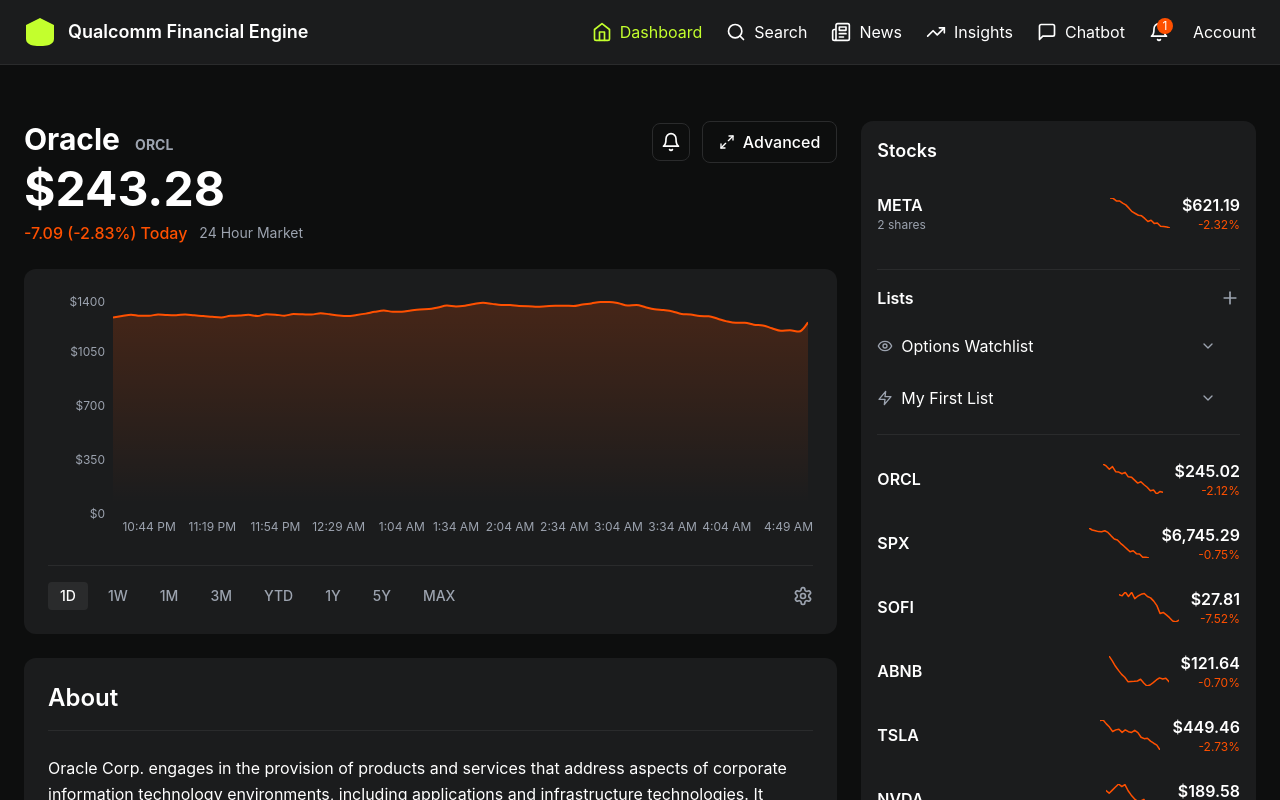
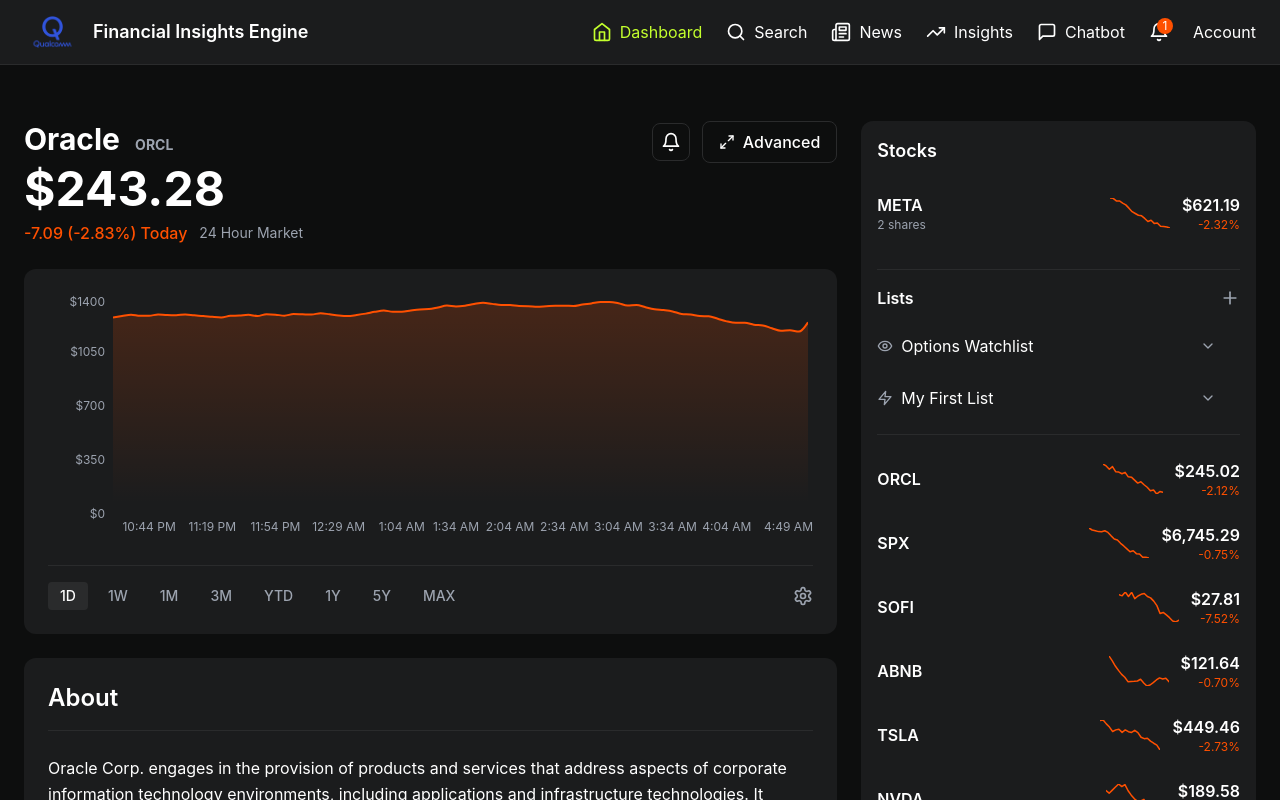
Before and after one commit to ekagra1602/Financial-AI-insights-engine, a React (Vite) app in the folder Frontend/: page / in a window 1280 px wide. Shown: the top 800 px of the page. Built offline with nearby package versions, Linux system fonts and the light colour scheme.

Commit message:
change index.html

```diff
--- a/Frontend/index.html
+++ b/Frontend/index.html
@@ -4,7 +4,7 @@
     <meta charset="UTF-8" />
     <link rel="icon" type="image/svg+xml" href="/vite.svg" />
     <meta name="viewport" content="width=device-width, initial-scale=1.0" />
-    <title>Qualcomm Financial Engine</title>
+    <title>Financial Insights Engine</title>
   </head>
   <body>
     <div id="root"></div>
--- a/Frontend/src/components/Header.tsx
+++ b/Frontend/src/components/Header.tsx
@@ -13,13 +13,13 @@
           <div className="flex items-center gap-8">
             <div className="flex items-center gap-3">
               <Link to="/" className="flex items-center gap-3">
-                <div className="text-2xl font-bold text-primary">
-                  <svg width="32" height="32" viewBox="0 0 32 32" fill="currentColor">
-                    <path d="M16 2L2 9v14c0 8 14 7 14 7s14 1 14-7V9L16 2z" />
-                  </svg>
-                </div>
+                <img
+                  src="/Qualcomm.png"
+                  alt="Qualcomm Logo"
+                  className="h-8 w-auto"
+                />
                 <div className="text-text-primary font-semibold text-lg">
-                  Qualcomm Financial Engine
+                  Financial Insights Engine
                 </div>
               </Link>
             </div>
```
Also changed, not shown: Frontend/public/Qualcomm.png (added).
